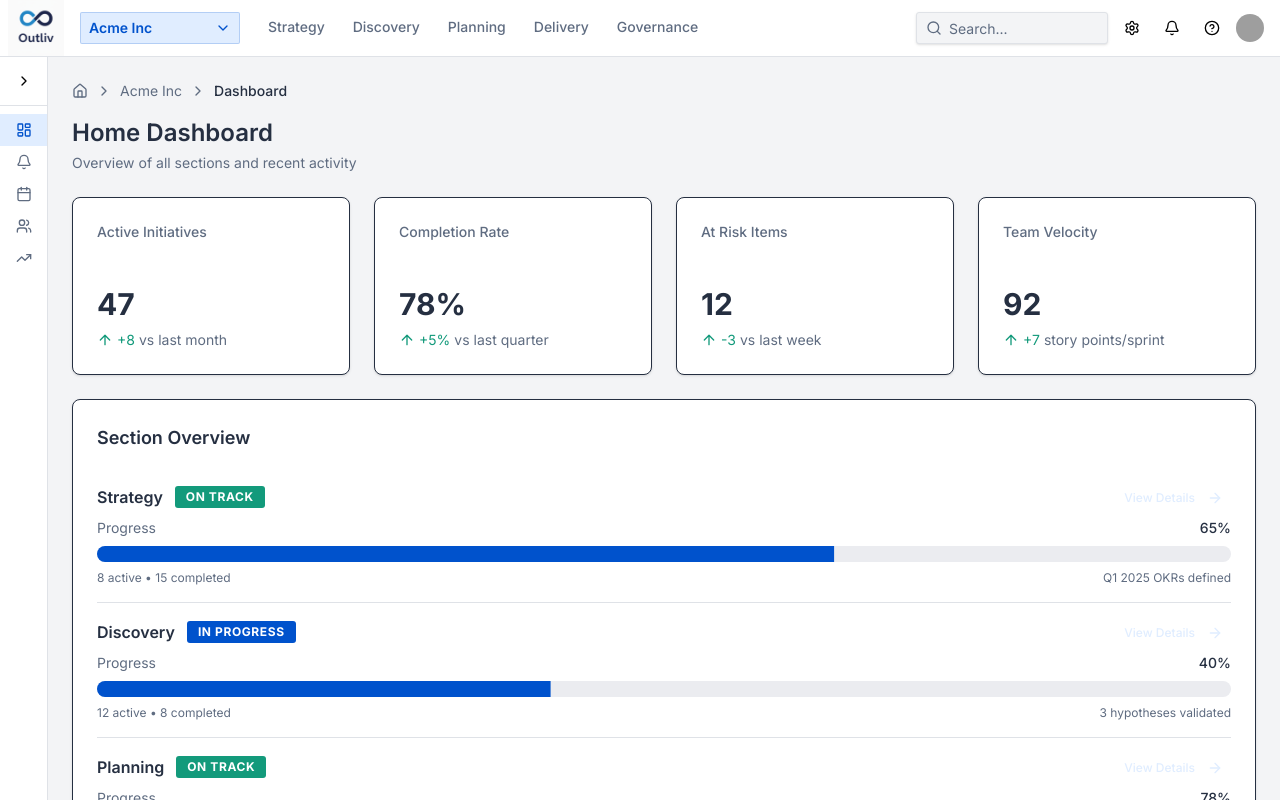
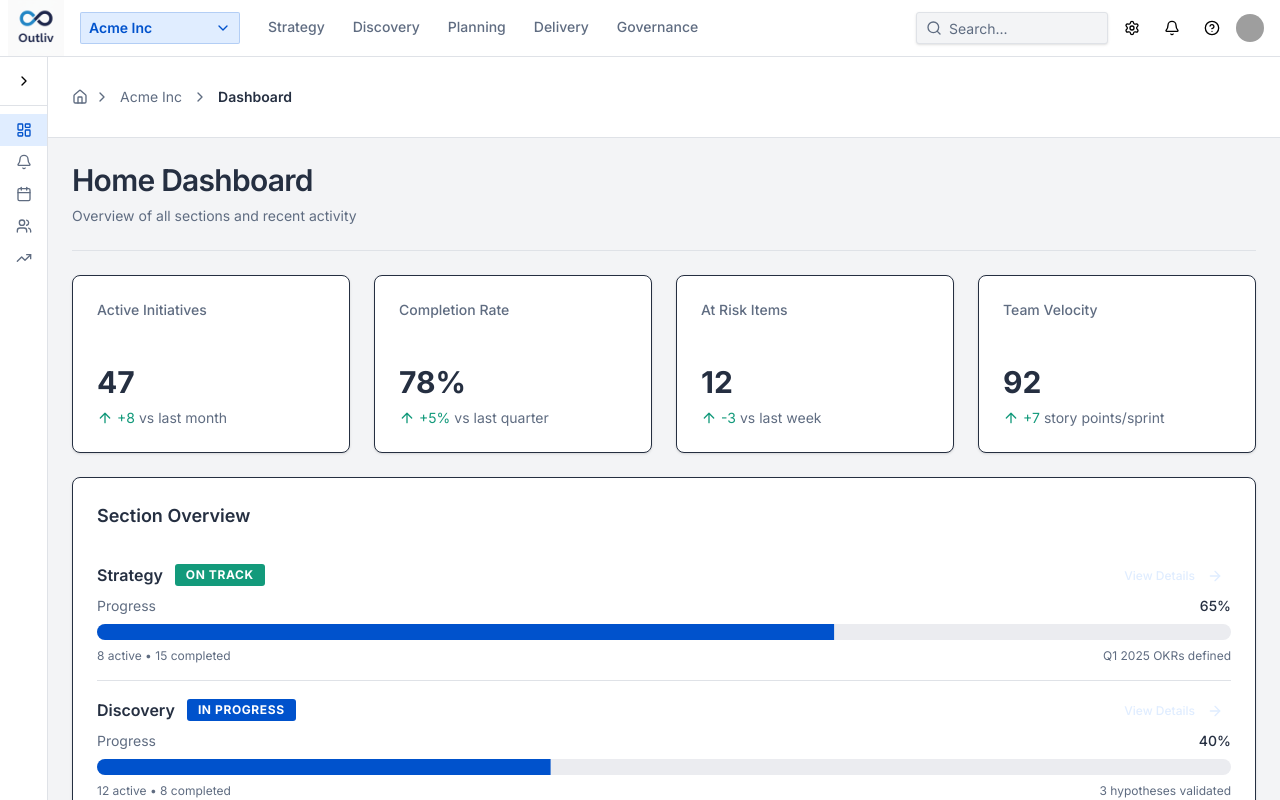
Before and after one commit to indiansatoshi/rigor, a Next.js app: page / in a window 1280 px wide. Built offline with nearby package versions, Linux system fonts and the light colour scheme; grey boxes are pictures that could not be loaded.

Commit message:
Improvement13

```diff
--- a/components/dashboard/dashboard-header.tsx
+++ b/components/dashboard/dashboard-header.tsx
@@ -9,15 +9,15 @@ interface DashboardHeaderProps {
 
 export function DashboardHeader({ title, description, children }: DashboardHeaderProps) {
     return (
-        <div className="flex items-center justify-between mb-6">
-            <div>
-                <h1 className="text-2xl font-semibold text-foreground">{title}</h1>
-                <p className="text-sm text-muted-foreground mt-1">
+        <div className="flex items-start justify-between gap-4 pb-6 border-b border-border">
+            <div className="flex-1">
+                <h1 className="text-3xl font-semibold text-foreground tracking-tight">{title}</h1>
+                <p className="text-sm text-muted-foreground mt-2 max-w-3xl">
                     {description}
                 </p>
             </div>
             {children && (
-                <div className="flex items-center gap-2">
+                <div className="flex items-center gap-2 flex-shrink-0">
                     {children}
                 </div>
             )}
--- a/components/layout/page-breadcrumbs.tsx
+++ b/components/layout/page-breadcrumbs.tsx
@@ -17,30 +17,44 @@ export function PageBreadcrumbs({ items }: PageBreadcrumbsProps) {
   const { selectedWorkspace } = useWorkspace();
 
   return (
-    <nav className="flex items-center gap-2 text-sm mb-4">
+    <nav
+      className="flex items-center gap-1 text-sm px-6 py-3 border-b border-border bg-card"
+      aria-label="Breadcrumb"
+    >
+      <ol className="flex items-center gap-1">
+        <li>
           <Link
             href="/"
-        className="text-muted-foreground hover:text-foreground transition-colors"
+            className="text-muted-foreground hover:text-primary transition-colors p-1 rounded hover:bg-accent"
+            aria-label="Home"
           >
             <HomeIcon className="h-4 w-4" />
           </Link>
-      <ChevronRightIcon className="h-4 w-4 text-muted-foreground" />
-      <span className="text-muted-foreground">{selectedWorkspace.name}</span>
+        </li>
+        <li>
+          <ChevronRightIcon className="h-4 w-4 text-muted-foreground mx-0.5" aria-hidden="true" />
+        </li>
+        <li>
+          <span className="text-muted-foreground px-1">{selectedWorkspace.name}</span>
+        </li>
         {items.map((item, index) => (
-        <div key={index} className="flex items-center gap-2">
-          <ChevronRightIcon className="h-4 w-4 text-muted-foreground" />
+          <li key={index} className="flex items-center gap-1">
+            <ChevronRightIcon className="h-4 w-4 text-muted-foreground mx-0.5" aria-hidden="true" />
             {item.href ? (
               <Link
                 href={item.href}
-              className="text-muted-foreground hover:text-foreground transition-colors"
+                className="text-muted-foreground hover:text-primary transition-colors px-1 rounded hover:bg-accent"
               >
                 {item.label}
               </Link>
             ) : (
-            <span className="text-foreground font-medium">{item.label}</span>
+              <span className="text-foreground font-semibold px-1" aria-current="page">
+                {item.label}
+              </span>
             )}
-        </div>
+          </li>
         ))}
+      </ol>
     </nav>
   );
 }
--- a/components/layout/page-wrapper.tsx
+++ b/components/layout/page-wrapper.tsx
@@ -19,8 +19,8 @@ export function PageWrapper({ children, breadcrumbs = [], currentPage }: PageWra
 
   return (
     <div className="flex flex-col flex-1 bg-background">
+      <PageBreadcrumbs items={allBreadcrumbs} />
       <div className="p-6 space-y-6">
-        <PageBreadcrumbs items={allBreadcrumbs} />
         {children}
       </div>
     </div>
--- a/components/layout/side-nav.tsx
+++ b/components/layout/side-nav.tsx
@@ -33,7 +33,7 @@ export function SideNav({ items, title }: SideNavProps) {
 
   return (
     <div
-      className={`border-r border-border bg-card transition-all duration-200 ${isCollapsed ? "w-12" : "w-56"
+      className={`border-r border-border bg-card transition-all duration-200 ${isCollapsed ? "w-12" : "w-48"
         }`}
       suppressHydrationWarning
     >
```
Lines whose indentation alone changed are shown as unchanged.
